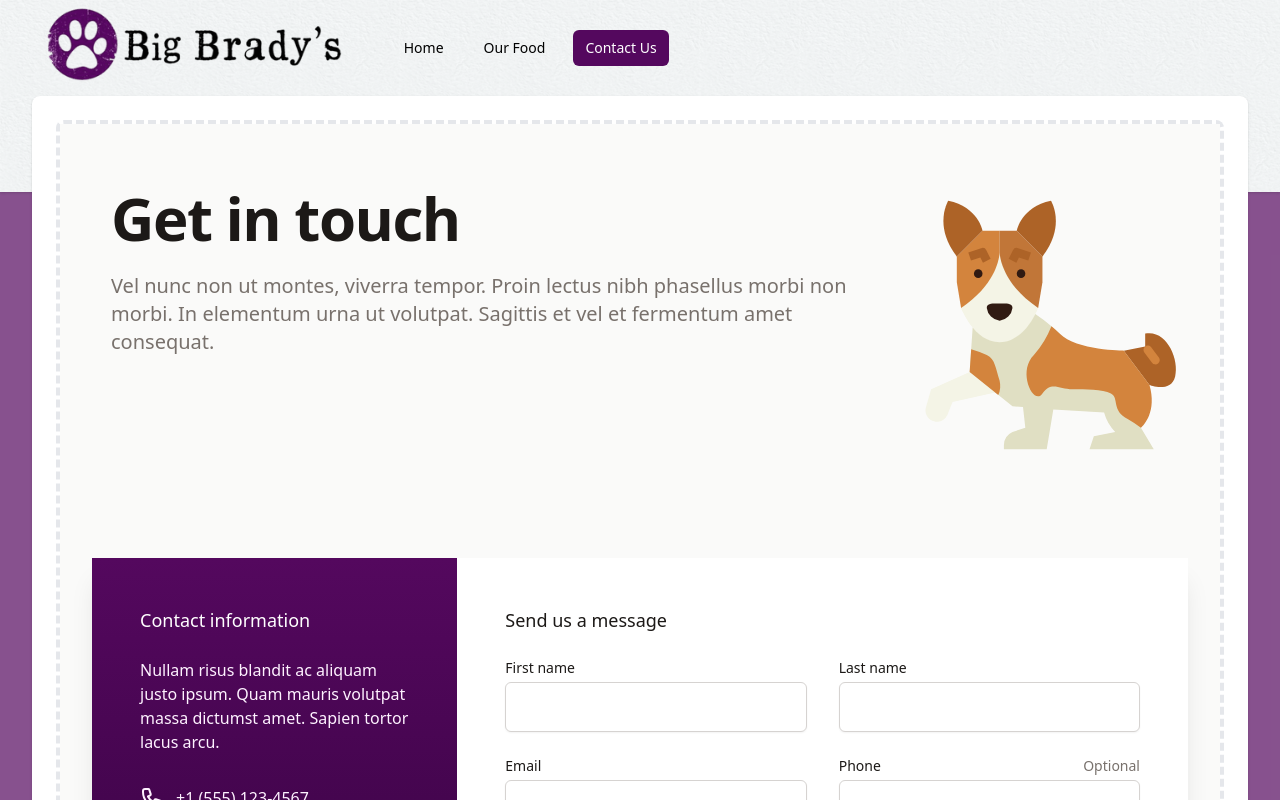
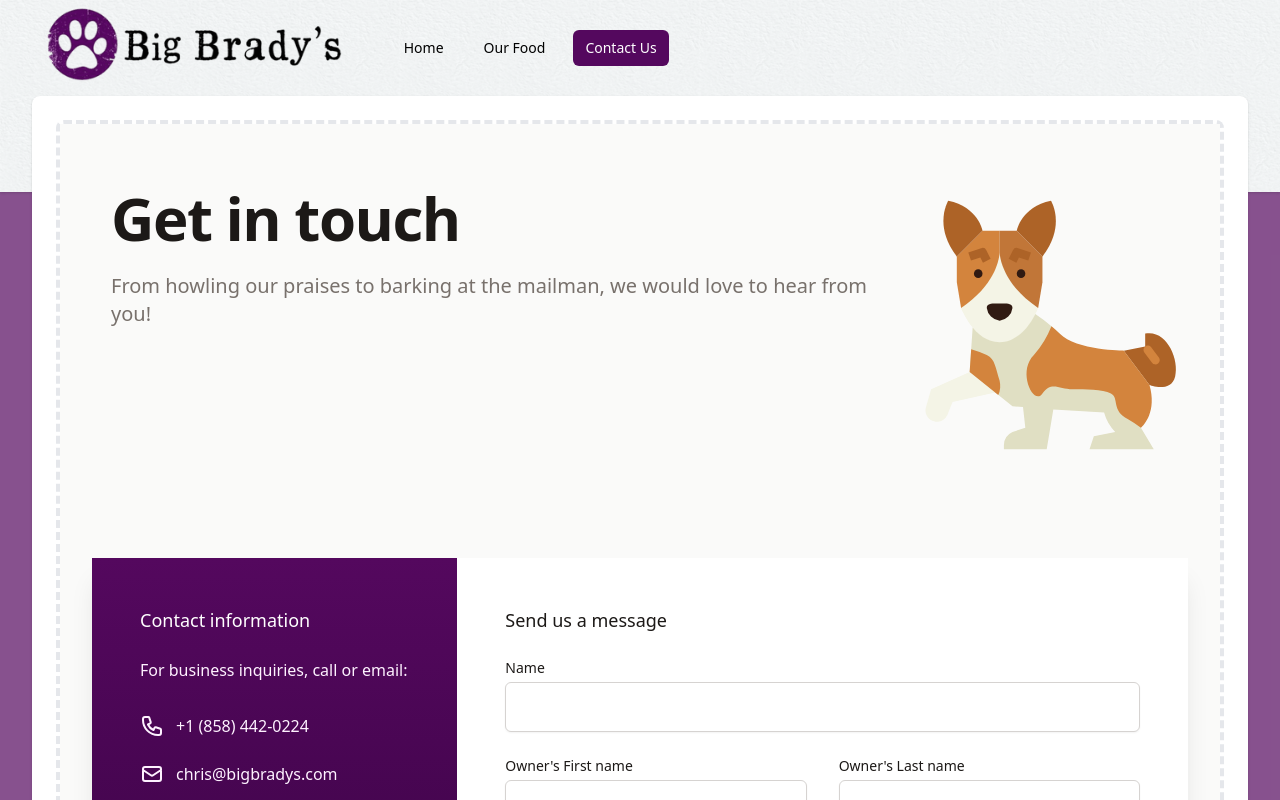
Before and after one commit to caseycrocamo/BigBradys, a React (Create React App) app in the folder BigBradys.Client/: page /contact in a window 1280 px wide. Shown: the top 800 px of the page. Built offline with nearby package versions, Linux system fonts and the light colour scheme; a web font is replaced by a local one.

Commit message:
Added dog name, replaced placeholder text in contact page

```diff
--- a/BigBradys.Client/src/Pages/Contact.tsx
+++ b/BigBradys.Client/src/Pages/Contact.tsx
@@ -13,8 +13,7 @@ export default function Contact(){
                                 Get in touch
                             </h1>
                             <p className="mt-6 text-xl text-warm-gray-500 max-w-3xl">
-                                Vel nunc non ut montes, viverra tempor. Proin lectus nibh phasellus morbi non morbi. In elementum urna
-                                ut volutpat. Sagittis et vel et fermentum amet consequat.
+                                From howling our praises to barking at the mailman, we would love to hear from you!
                             </p>
                         </div>
                         <img className="w-1/4" src={"/Icons/basenji.svg"} />
@@ -132,8 +131,7 @@ export default function Contact(){
                                     </div>
                                     <h3 className="text-lg font-medium text-white">Contact information</h3>
                                     <p className="mt-6 text-base text-purple-lightest max-w-3xl">
-                                        Nullam risus blandit ac aliquam justo ipsum. Quam mauris volutpat massa dictumst amet. Sapien tortor
-                                        lacus arcu.
+                                        For business inquiries, call or email:
                                     </p>
                                     <dl className="mt-8 space-y-6">
                                         <dt>
@@ -141,19 +139,19 @@ export default function Contact(){
                                         </dt>
                                         <dd className="flex text-base text-purple-lightest">
                                             <PhoneIcon className="flex-shrink-0 w-6 h-6 text-purple-lightest" aria-hidden="true" />
-                                            <span className="ml-3">+1 (555) 123-4567</span>
+                                            <span className="ml-3">+1 (858) 442-0224</span>
                                         </dd>
                                         <dt>
                                             <span className="sr-only">Email</span>
                                         </dt>
                                         <dd className="flex text-base text-purple-lightest">
                                             <MailIcon className="flex-shrink-0 w-6 h-6 text-purple-lightest" aria-hidden="true" />
-                                            <span className="ml-3">support@workcation.com</span>
+                                            <span className="ml-3">chris@bigbradys.com</span>
                                         </dd>
                                     </dl>
                                     <ul className="mt-8 flex space-x-12" role="list">
                                         <li>
-                                            <a className="text-purple-lightest hover:text-white" href="#">
+                                            <a className="text-purple-lightest hover:text-white" href="https://facebook.com/bigbradys">
                                                 <span className="sr-only">Facebook</span>
                                                 <svg className="w-7 h-7" aria-hidden="true" fill="currentColor" viewBox="0 0 24 24">
                                                     <path
@@ -165,7 +163,7 @@ export default function Contact(){
                                             </a>
                                         </li>
                                         <li>
-                                            <a className="text-purple-lightest hover:text-white" href="#">
+                                            <a className="text-purple-lightest hover:text-white" href="https://twitter.com/bigbradys">
                                                 <span className="sr-only">Twitter</span>
                                                 <svg className="w-7 h-7" aria-hidden="true" fill="currentColor" viewBox="0 0 24 24">
                                                     <path d="M8.29 20.251c7.547 0 11.675-6.253 11.675-11.675 0-.178 0-.355-.012-.53A8.348 8.348 0 0022 5.92a8.19 8.19 0 01-2.357.646 4.118 4.118 0 001.804-2.27 8.224 8.224 0 01-2.605.996 4.107 4.107 0 00-6.993 3.743 11.65 11.65 0 01-8.457-4.287 4.106 4.106 0 001.27 5.477A4.072 4.072 0 012.8 9.713v.052a4.105 4.105 0 003.292 4.022 4.095 4.095 0 01-1.853.07 4.108 4.108 0 003.834 2.85A8.233 8.233 0 012 18.407a11.616 11.616 0 006.29 1.84" />
@@ -179,9 +177,23 @@ export default function Contact(){
                                 <div className="py-10 px-6 sm:px-10 lg:col-span-2 xl:p-12">
                                     <h3 className="text-lg font-medium text-warm-gray-900">Send us a message</h3>
                                     <form action="#" method="POST" className="mt-6 grid grid-cols-1 gap-y-6 sm:grid-cols-2 sm:gap-x-8">
+                                        <div className="sm:col-span-2">
+                                            <label htmlFor="dog_name" className="block text-sm font-medium text-warm-gray-900">
+                                                Name
+                                            </label>
+                                            <div className="mt-1">
+                                                <input
+                                                    type="text"
+                                                    name="dog_name"
+                                                    id="dog_name"
+                                                    autoComplete="dog-name"
+                                                    className="py-3 px-4 block w-full shadow-sm text-warm-gray-900 focus:ring-purple-light focus:border-purple border-warm-gray-300 rounded-md"
+                                                />
+                                            </div>
+                                        </div>
                                         <div>
                                             <label htmlFor="first_name" className="block text-sm font-medium text-warm-gray-900">
-                                                First name
+                                                Owner's First name
                                             </label>
                                             <div className="mt-1">
                                                 <input
@@ -195,7 +207,7 @@ export default function Contact(){
                                         </div>
                                         <div>
                                             <label htmlFor="last_name" className="block text-sm font-medium text-warm-gray-900">
-                                                Last name
+                                                Owner's Last name
                                             </label>
                                             <div className="mt-1">
                                                 <input
@@ -209,7 +221,7 @@ export default function Contact(){
                                         </div>
                                         <div>
                                             <label htmlFor="email" className="block text-sm font-medium text-warm-gray-900">
-                                                Email
+                                                Owner's Email
                                             </label>
                                             <div className="mt-1">
                                                 <input
@@ -224,11 +236,11 @@ export default function Contact(){
                                         <div>
                                             <div className="flex justify-between">
                                                 <label htmlFor="phone" className="block text-sm font-medium text-warm-gray-900">
-                                                    Phone
+                                                    Owner's Phone Number
                                                 </label>
                                                 <span id="phone-optional" className="text-sm text-warm-gray-500">
-                          Optional
-                        </span>
+                                                  Optional
+                                                </span>
                                             </div>
                                             <div className="mt-1">
                                                 <input
```
